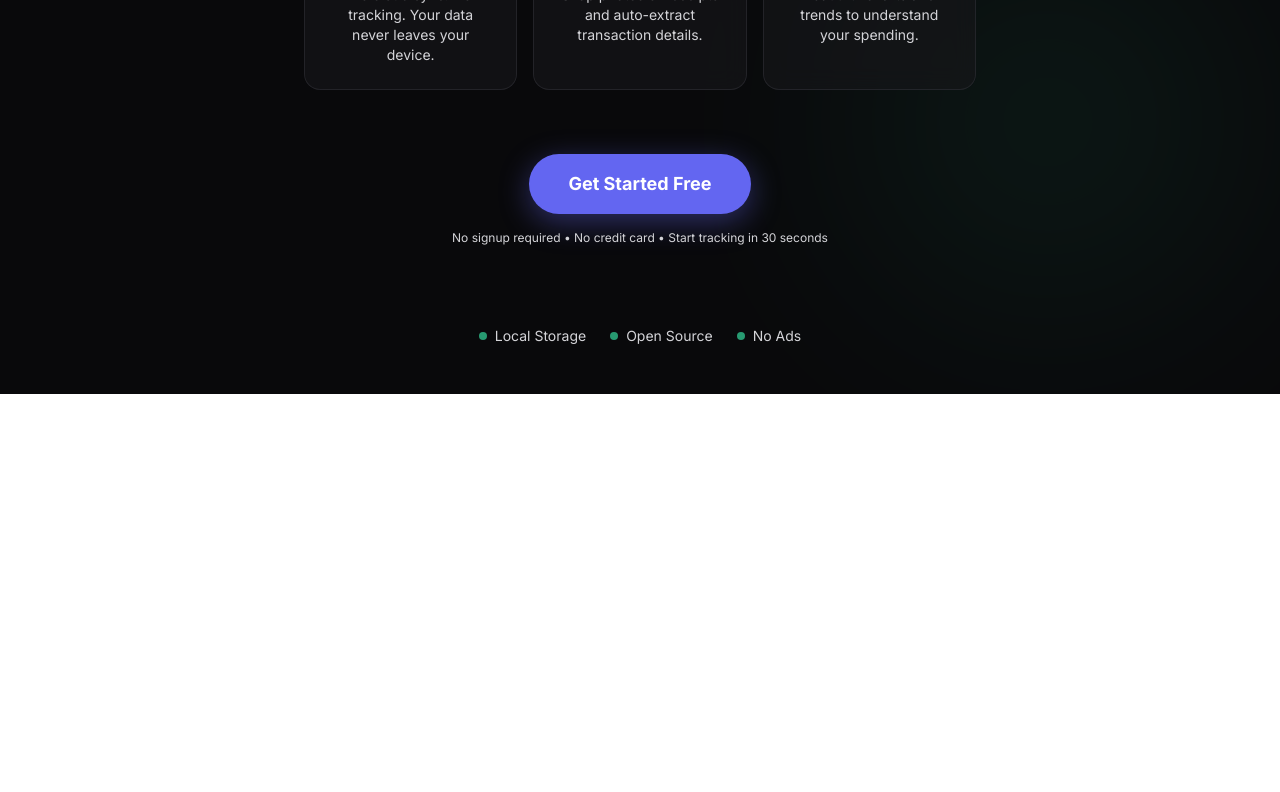
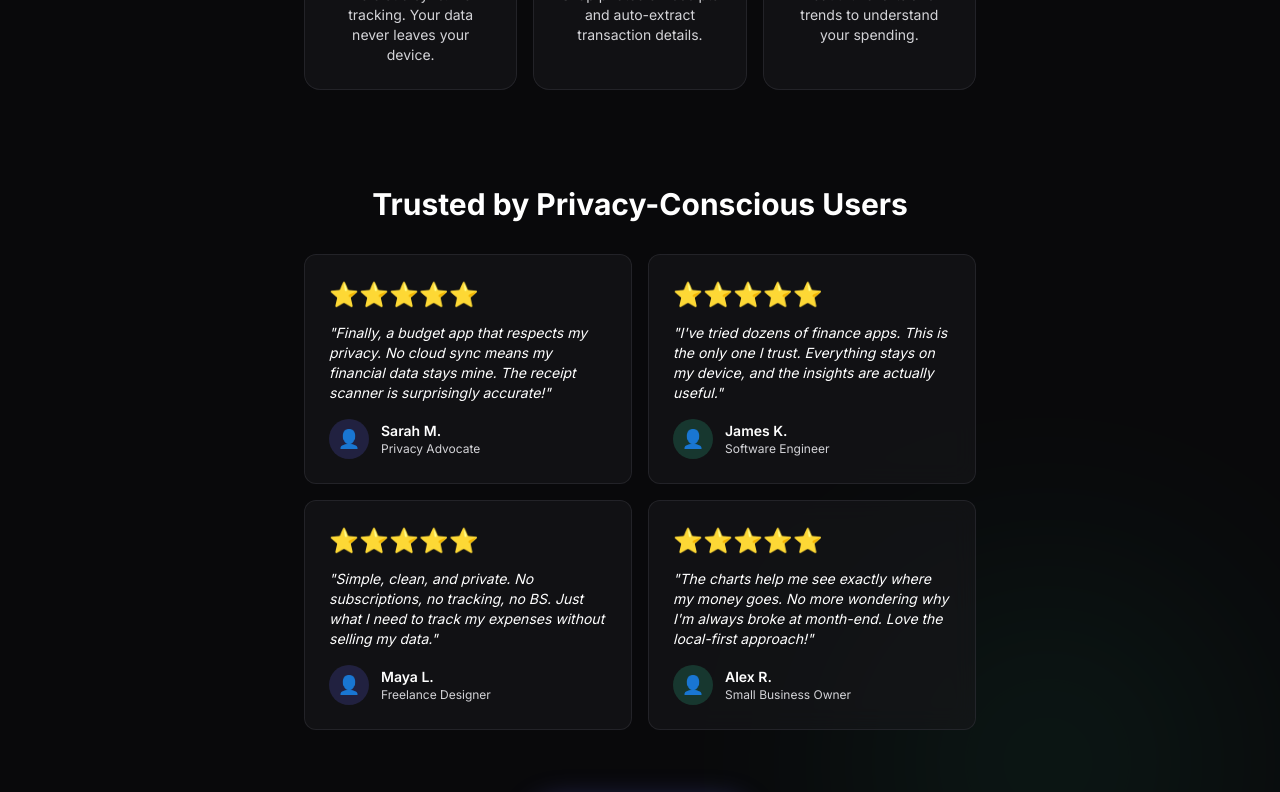
Before and after one commit to desertmountainagency-art/sg-ed21d07d-e5e4-4609-96a2-e8d1b6320c6c-1784351043, a React (Vite) app: page / in a window 1280 px wide. Shown: the part 560-1352 px from the top of the page. Before the commit the page ends 954 px from the top, so only its background shows below. Built offline with nearby package versions, Linux system fonts and the light colour scheme.

Commit message:
feat(ui): add testimonials section to landing page

```diff
--- a/src/components/LandingPage.tsx
+++ b/src/components/LandingPage.tsx
@@ -52,6 +52,91 @@ export default function LandingPage({ onGetStarted }: LandingPageProps) {
           </div>
         </div>
 
+        {/* Testimonials section */}
+        <div className="pt-16">
+          <h2 className="text-2xl sm:text-3xl font-bold text-text-primary mb-8">
+            Trusted by Privacy-Conscious Users
+          </h2>
+
+          <div className="grid grid-cols-1 md:grid-cols-2 gap-4 max-w-4xl mx-auto">
+            {/* Testimonial 1 */}
+            <div className="bg-bg-surface border border-border-custom rounded-xl p-5 sm:p-6 backdrop-blur-md text-left">
+              <div className="flex items-start gap-3 mb-3">
+                <div className="text-2xl">⭐⭐⭐⭐⭐</div>
+              </div>
+              <p className="text-sm text-text-secondary italic mb-4">
+                "Finally, a budget app that respects my privacy. No cloud sync means my financial data stays mine. The receipt scanner is surprisingly accurate!"
+              </p>
+              <div className="flex items-center gap-3">
+                <div className="w-10 h-10 rounded-full bg-accent/20 flex items-center justify-center text-lg">
+                  👤
+                </div>
+                <div>
+                  <p className="font-semibold text-text-primary text-sm">Sarah M.</p>
+                  <p className="text-xs text-text-muted">Privacy Advocate</p>
+                </div>
+              </div>
+            </div>
+
+            {/* Testimonial 2 */}
+            <div className="bg-bg-surface border border-border-custom rounded-xl p-5 sm:p-6 backdrop-blur-md text-left">
+              <div className="flex items-start gap-3 mb-3">
+                <div className="text-2xl">⭐⭐⭐⭐⭐</div>
+              </div>
+              <p className="text-sm text-text-secondary italic mb-4">
+                "I've tried dozens of finance apps. This is the only one I trust. Everything stays on my device, and the insights are actually useful."
+              </p>
+              <div className="flex items-center gap-3">
+                <div className="w-10 h-10 rounded-full bg-success/20 flex items-center justify-center text-lg">
+                  👤
+                </div>
+                <div>
+                  <p className="font-semibold text-text-primary text-sm">James K.</p>
+                  <p className="text-xs text-text-muted">Software Engineer</p>
+                </div>
+              </div>
+            </div>
+
+            {/* Testimonial 3 */}
+            <div className="bg-bg-surface border border-border-custom rounded-xl p-5 sm:p-6 backdrop-blur-md text-left">
+              <div className="flex items-start gap-3 mb-3">
+                <div className="text-2xl">⭐⭐⭐⭐⭐</div>
+              </div>
+              <p className="text-sm text-text-secondary italic mb-4">
+                "Simple, clean, and private. No subscriptions, no tracking, no BS. Just what I need to track my expenses without selling my data."
+              </p>
+              <div className="flex items-center gap-3">
+                <div className="w-10 h-10 rounded-full bg-accent/20 flex items-center justify-center text-lg">
+                  👤
+                </div>
+                <div>
+                  <p className="font-semibold text-text-primary text-sm">Maya L.</p>
+                  <p className="text-xs text-text-muted">Freelance Designer</p>
+                </div>
+              </div>
+            </div>
+
+            {/* Testimonial 4 */}
+            <div className="bg-bg-surface border border-border-custom rounded-xl p-5 sm:p-6 backdrop-blur-md text-left">
+              <div className="flex items-start gap-3 mb-3">
+                <div className="text-2xl">⭐⭐⭐⭐⭐</div>
+              </div>
+              <p className="text-sm text-text-secondary italic mb-4">
+                "The charts help me see exactly where my money goes. No more wondering why I'm always broke at month-end. Love the local-first approach!"
+              </p>
+              <div className="flex items-center gap-3">
+                <div className="w-10 h-10 rounded-full bg-success/20 flex items-center justify-center text-lg">
+                  👤
+                </div>
+                <div>
+                  <p className="font-semibold text-text-primary text-sm">Alex R.</p>
+                  <p className="text-xs text-text-muted">Small Business Owner</p>
+                </div>
+              </div>
+            </div>
+          </div>
+        </div>
+
         {/* Call to action */}
         <div className="pt-8 space-y-4">
           <button
```
